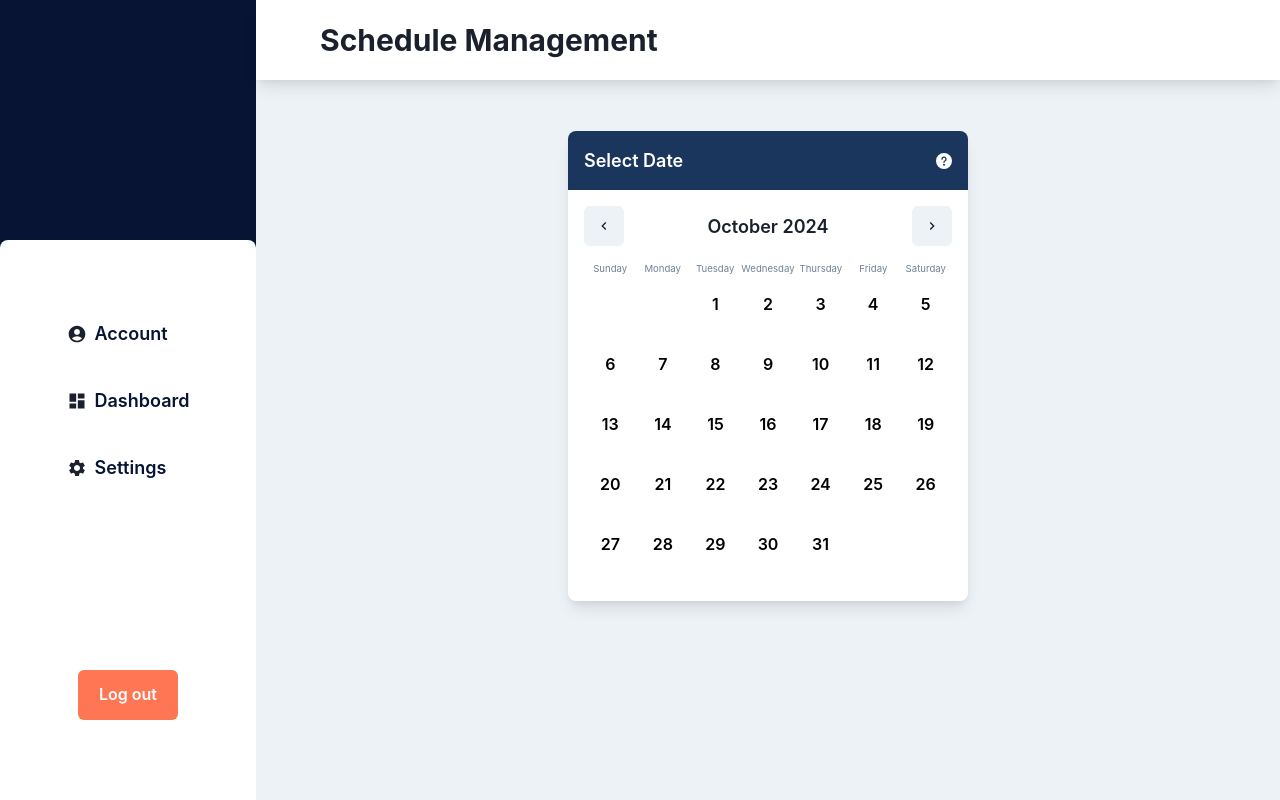
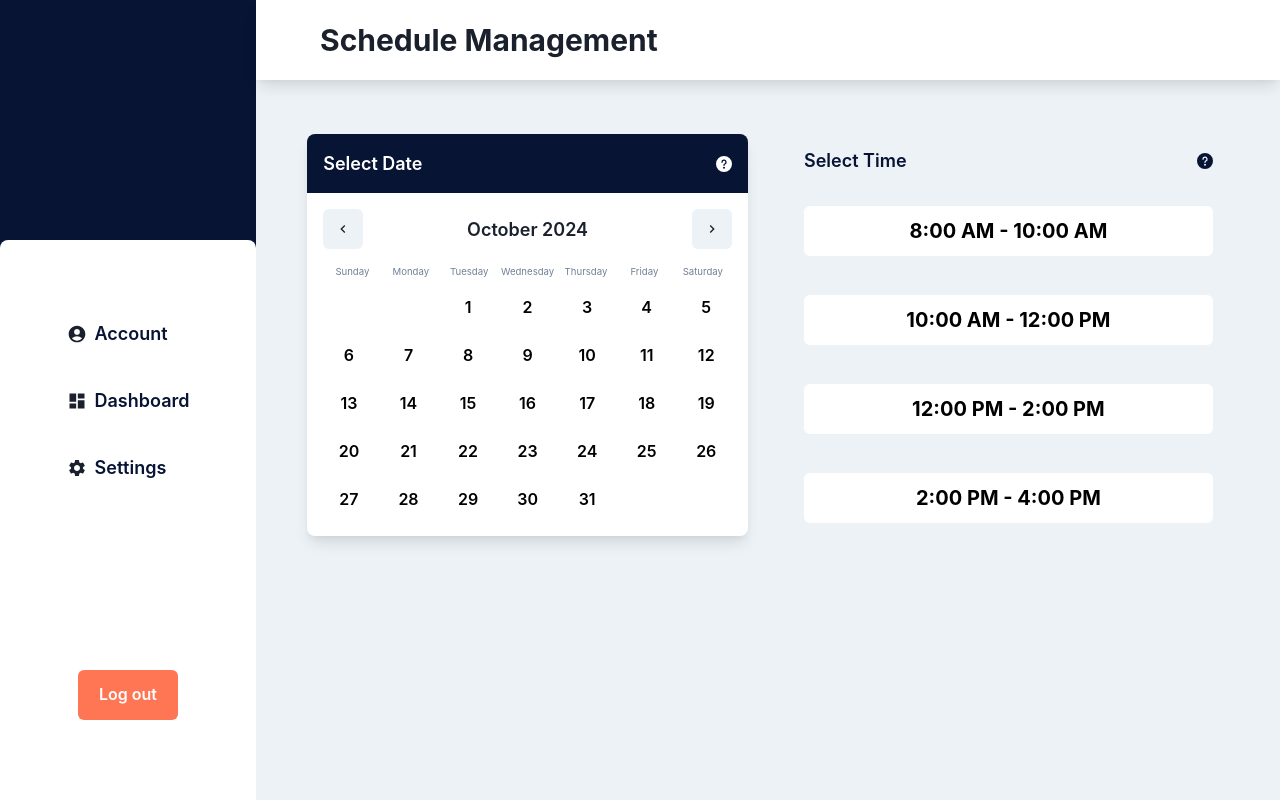
Before and after one commit to gymmate2024/gymmate-2024, a React (Vite) app in the folder frontend/: page /schedule in a window 1280 px wide. Built offline with nearby package versions, Linux system fonts and the light colour scheme.

Commit message:
feat: added code

```diff
--- a/frontend/src/App.jsx
+++ b/frontend/src/App.jsx
@@ -1,5 +1,5 @@
 import { Flex } from "@chakra-ui/react";
-import { Route, Routes } from "react-router-dom";
+import { Route, Routes, useLocation } from "react-router-dom";
 import LoginPage from "./pages/LoginPage";
 import DashboardPage from "./pages/DashboardPage";
 import SideMenu from "./components/SideMenu";
@@ -7,10 +7,11 @@ import SchedulePage from "./pages/SchedulePage";
 
 
 function App() {
+  const location = useLocation();
 
   return (
     <Flex>
-      {location.pathname !== '/' && <SideMenu />}
+      {(location.pathname !== '/' && location.pathname !== '/login') && <SideMenu />}
       <Routes>
         <Route path="/" element={<LoginPage />} />
         <Route path="/dashboard" element={<DashboardPage />} />
--- a/frontend/src/components/ScheduleCalendar.jsx
+++ b/frontend/src/components/ScheduleCalendar.jsx
@@ -7,13 +7,14 @@ import {
     Grid,
     Text,
     IconButton,
-    Tooltip,
+    Tooltip
 } from '@chakra-ui/react';
 import { ChevronLeftIcon, ChevronRightIcon, QuestionIcon } from '@chakra-ui/icons';
 
 const ScheduleCalendar = () => {
     const [currentDate, setCurrentDate] = useState(new Date());
     const [selectedDay, setSelectedDay] = useState(null); // State to track the selected day
+
 
     const daysInMonth = (month, year) => new Date(year, month + 1, 0).getDate();
 
@@ -54,7 +55,7 @@ const ScheduleCalendar = () => {
                     width="40px"
                     height="40px"
                     mx="auto"
-                    bg={selectedDay === i ? "blue.500" : "transparent"} // Change background if active
+                    bg={selectedDay === i ? "#071434" : "transparent"} // Change background if active
                     color={selectedDay === i ? "white" : "black"} // Change text color if active
                     onClick={() => handleDayClick(i)} // Handle day click
                 >
@@ -67,9 +68,8 @@ const ScheduleCalendar = () => {
     };
 
     return (
-        <Flex justify="center" align="center" bg="gray.100">
-            <Box width="400px" bg="white" borderRadius="lg" boxShadow="lg">
-                <Flex bg="blue.900" color="white" p={4} borderTopRadius="lg" justify="space-between" align="center">
+        <Box width="100%" bg="white" borderRadius="lg" boxShadow="lg">
+            <Flex bg="#071434" color="white" p={4} borderTopRadius="lg" justify="space-between" align="center">
                 <Text fontSize="lg" fontWeight="semibold">Select Date</Text>
                 <Tooltip label="Help" aria-label="A tooltip">
                     <QuestionIcon />
@@ -96,18 +96,17 @@ const ScheduleCalendar = () => {
                 <Grid fontSize='0.6rem' alignItems='center' templateColumns="repeat(7, 1fr)" textAlign="center" color="gray.500" mb={2}>
                     <Text>Sunday</Text>
                     <Text>Monday</Text>
-                        <Text>Tuesday</Text>
+                    <Text >Tuesday</Text>
                     <Text>Wednesday</Text>
                     <Text>Thursday</Text>
                     <Text>Friday</Text>
                     <Text>Saturday</Text>
                 </Grid>
-                    <Grid templateColumns="repeat(7, 1fr)" textAlign="center" height="300px" overflowY="auto">
+                <Grid templateColumns="repeat(7, 1fr)" gap={2}>
                     {renderDays()}
                 </Grid>
             </Box>
         </Box>
-        </Flex>
     );
 };
 
--- /dev/null
+++ b/frontend/src/components/ScheduleTime.jsx
@@ -0,0 +1,67 @@
+import { QuestionIcon } from "@chakra-ui/icons"
+import { Box, Button, Flex, Heading, Text, Tooltip } from "@chakra-ui/react"
+import { useState } from 'react';
+
+const ScheduleTime = () => {
+    const [selectedTime, setSelectedTime] = useState(null); // State for selected time
+
+
+    const handleTimeClick = (timeSlot) => {
+        setSelectedTime(timeSlot); // Update the selected time
+        console.log(`You selected time: ${timeSlot}`); // Log the selected time slot
+    };
+
+
+    return (
+    <Box width="100%" height="25.5em" display="flex" flexDirection="column">
+        <Flex color="#071434" p={4} justify="space-between" align="center">
+            <Text fontSize="lg" fontWeight="semibold">Select Time</Text>
+            <Tooltip label="Help" aria-label="A tooltip">
+                <QuestionIcon />
+            </Tooltip>
+        </Flex>
+        <Box p={4} flex="1">
+            <Flex direction="column" justify="space-between" height="100%">
+                <Button
+                    w='100%'
+                    bg={selectedTime === '8:00 AM - 10:00 AM' ? "#071434" : "white"}
+                    color={selectedTime === '8:00 AM - 10:00 AM' ? "white" : "black"}
+                    onClick={() => handleTimeClick('8:00 AM - 10:00 AM')}
+                    height="50px"
+                >
+                    <Heading size='md'>8:00 AM - 10:00 AM</Heading>
+                </Button>
+                <Button
+                    w='100%'
+                    bg={selectedTime === '10:00 AM - 12:00 PM' ? "#071434" : "white"}
+                    color={selectedTime === '10:00 AM - 12:00 PM' ? "white" : "black"}
+                    onClick={() => handleTimeClick('10:00 AM - 12:00 PM')}
+                    height="50px"
+                >
+                    <Heading size='md'>10:00 AM - 12:00 PM</Heading>
+                </Button>
+                <Button
+                    w='100%'
+                    bg={selectedTime === '12:00 PM - 2:00 PM' ? "#071434" : "white"}
+                    color={selectedTime === '12:00 PM - 2:00 PM' ? "white" : "black"}
+                    onClick={() => handleTimeClick('12:00 PM - 2:00 PM')}
+                    height="50px"
+                >
+                    <Heading size='md'>12:00 PM - 2:00 PM</Heading>
+                </Button>
+                <Button
+                    w='100%'
+                    bg={selectedTime === '2:00 PM - 4:00 PM' ? "#071434" : "white"}
+                    color={selectedTime === '2:00 PM - 4:00 PM' ? "white" : "black"}
+                    onClick={() => handleTimeClick('2:00 PM - 4:00 PM')}
+                    height="50px"
+                >
+                    <Heading size='md'>2:00 PM - 4:00 PM</Heading>
+                </Button>
+            </Flex>
+        </Box>
+    </Box>
+  )
+}
+
+export default ScheduleTime
--- a/frontend/src/pages/DashboardPage.jsx
+++ b/frontend/src/pages/DashboardPage.jsx
@@ -7,8 +7,13 @@ import { FaUsersBetweenLines } from "react-icons/fa6";
 import { RiFeedbackLine } from "react-icons/ri";
 import DashboardButtons from '../components/DashboardButtons.jsx';
 import DashboardTable from "../components/DashboardTable.jsx";
+import { useNavigate } from "react-router-dom";
+
 
 const DashboardPage = () => {
+
+  const navigate = useNavigate();
+
   return (
     <Box
       bg='gray.300'
@@ -44,6 +49,7 @@ const DashboardPage = () => {
             <DashboardButtons
               text="Schedule Management"
               icon={GrSchedules}
+              onClick={() => navigate('/schedule')}
             />
             <DashboardButtons
               text="Walk-In Booking"
--- a/frontend/src/pages/LoginPage.jsx
+++ b/frontend/src/pages/LoginPage.jsx
@@ -7,6 +7,7 @@ import { BiSolidShow } from "react-icons/bi";
 import { BiSolidHide } from "react-icons/bi";
 import React from "react";
 import PropTypes from 'prop-types';
+import { useNavigate } from "react-router-dom";
 
 const AuthInput = ({ showPassword, handleShowPassword }) => (
   <>
@@ -86,9 +87,11 @@ const handleRegister = () => {
 };
 
 const LoginPage = () => {
-  const cld = new Cloudinary({ cloud: { cloudName: 'dvbl1rjtc' } });
-  const [showPassword, setShowPassword] = React.useState(false);
-  const handleShowPassword = () => setShowPassword(!showPassword);
+const cld = new Cloudinary({ cloud: { cloudName: 'dvbl1rjtc' } });
+const [showPassword, setShowPassword] = React.useState(false);
+const handleShowPassword = () => setShowPassword(!showPassword);
+const navigate = useNavigate();
+
 
   return (
     <Flex color='white'>
@@ -132,8 +135,8 @@ const LoginPage = () => {
           color='white'
           _hover={{ bg: '#e65c3b' }}
           _active={{ bg: '#cc4a2d' }}
-        >
-          Log In
+          onClick={() => navigate('/dashboard')}>
+            Log In
         </Button>
         <HStack spacing='2' w='50%' justifyContent='space-between'>
           <Text
--- a/frontend/src/pages/SchedulePage.jsx
+++ b/frontend/src/pages/SchedulePage.jsx
@@ -1,5 +1,6 @@
-import { Box, Heading, VStack } from "@chakra-ui/react";
+import { Box, Flex, Heading, VStack } from "@chakra-ui/react";
 import ScheduleCalendar from "../components/ScheduleCalendar";
+import ScheduleTime from "../components/ScheduleTime";
 
 const SchedulePage = () => {
     return (
@@ -30,7 +31,10 @@ const SchedulePage = () => {
                 top='10vh'
                 bottom={0}
                 p='5%'>
-                <ScheduleCalendar/>
+                <Flex gap='10' align="center" bg="gray.100">
+                    <ScheduleCalendar/>
+                    <ScheduleTime/>
+                </Flex>
             </Box>
         </VStack>
     </Box>
```
Lines whose indentation alone changed are shown as unchanged.
